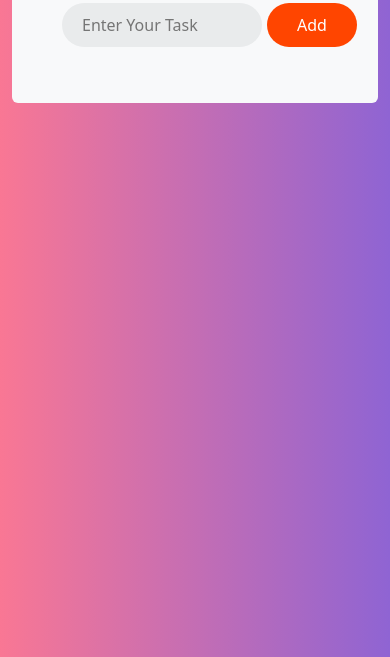
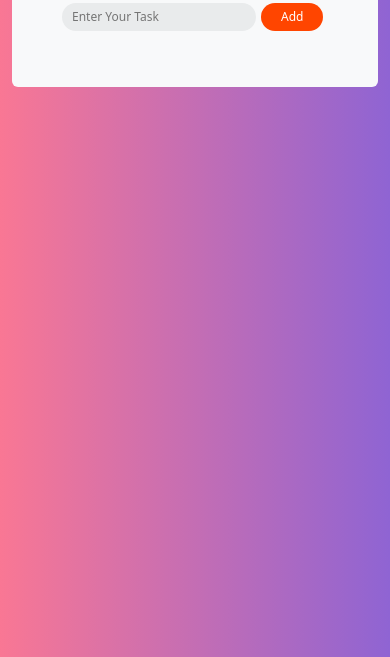
Before and after one commit to S-Anbu/TO-DO-LIST, a website: page index.html in a window 390 px wide. Shown: the part 187-844 px from the top of the page. Drawn offline with nearby package versions, Linux system fonts and the light colour scheme.

Commit message:
adjusted  font-size

```diff
--- a/Assets/css/style.css
+++ b/Assets/css/style.css
@@ -107,7 +107,24 @@ ul li span:hover {
 
     input {
         width: 200px;
+        padding: 5px 10px;
+        font-size: 12px;
+
+
     }
+    button {
+        border: none;
+        outline: none;
+        background: orangered;
+        padding: 5px 20px;
+        color: white;
+        font-size: 12px;
+        cursor: pointer;
+        margin-left: 5px;
+        border-radius: 40px;
+
+    }
+
 
     #list-container {
         width: 200px;
```
